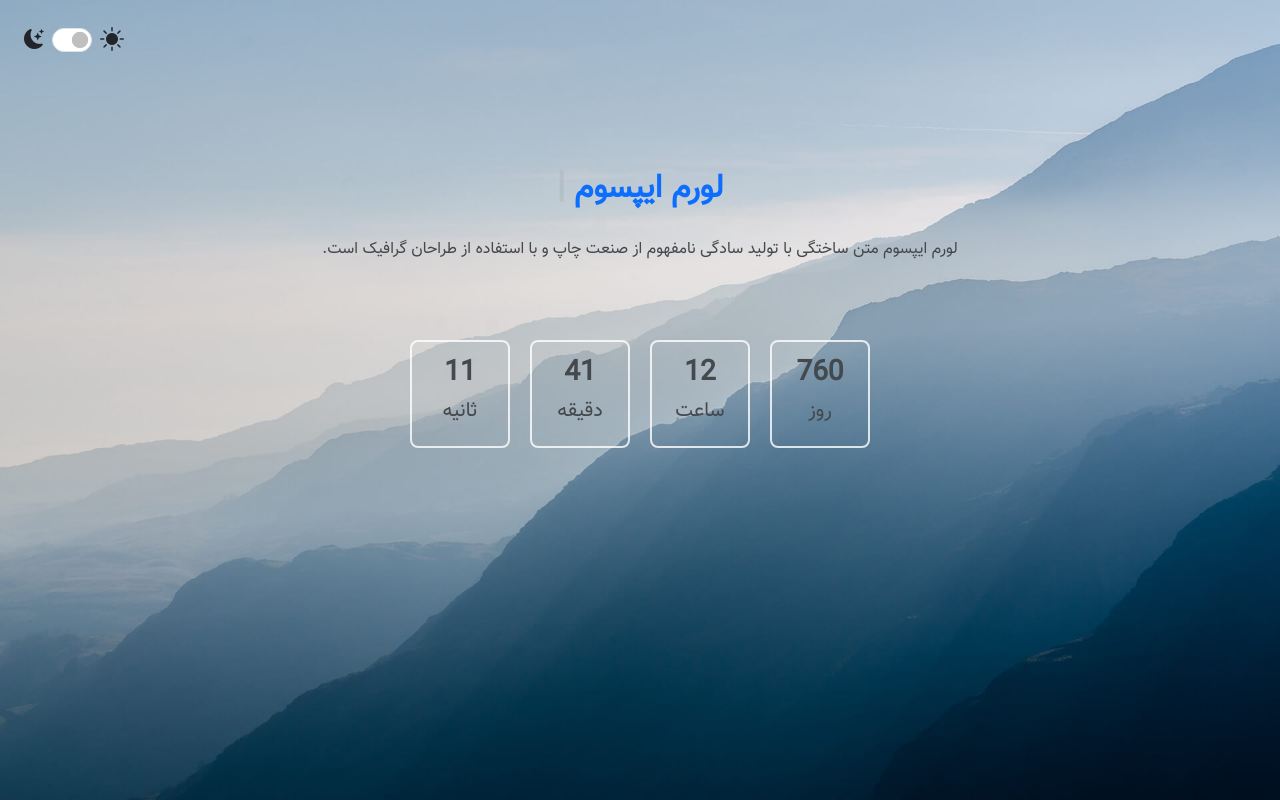
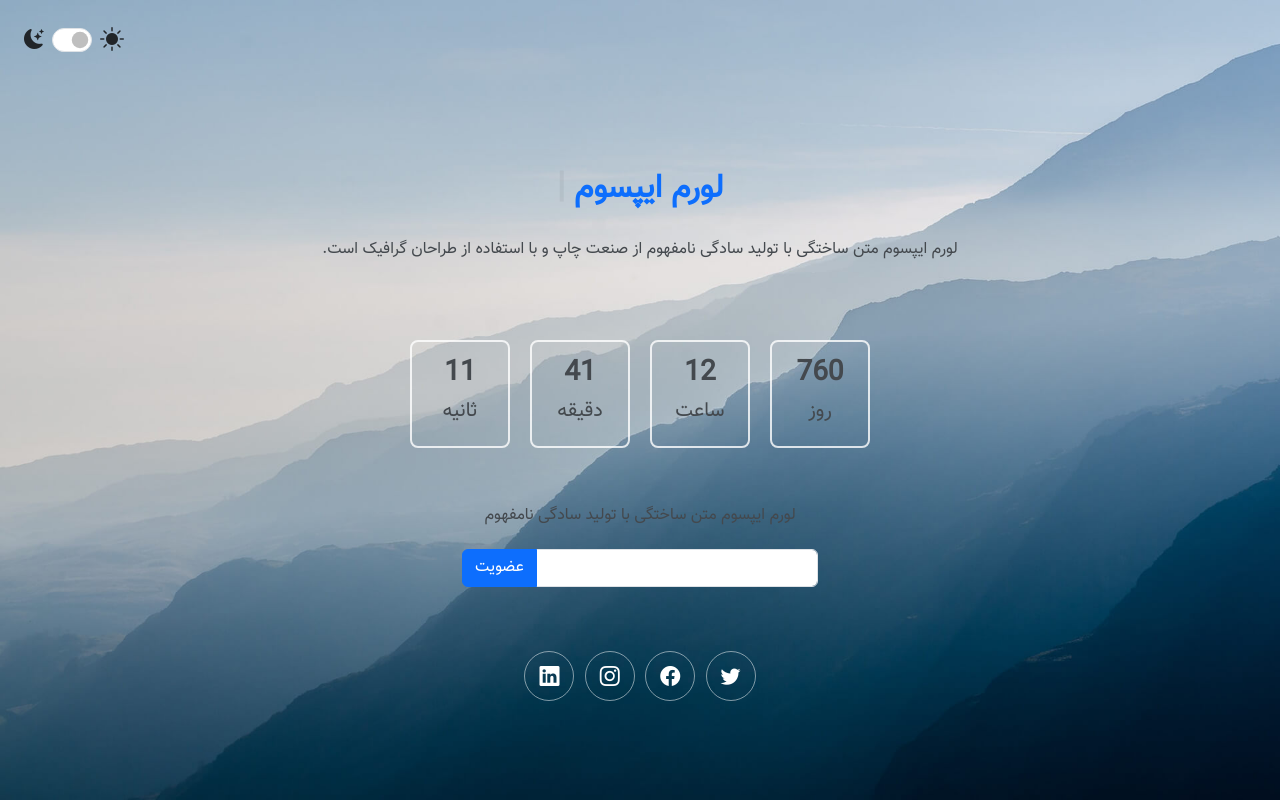
Before and after one commit to hosseinabdollahzadeh/bootstrap5-alpinejs3-project-coming-soon-and-darkmode, a plain HTML site: page index.html in a window 1280 px wide. Drawn offline with nearby package versions, Linux system fonts and the light colour scheme.

Commit message:
Social links

```diff
--- a/css/main.css
+++ b/css/main.css
@@ -54,6 +54,25 @@ body {
 
 }
 
+.header .social-links a {
+    font-size: 20px;
+    color: #fff;
+    margin: 0 3px;
+    border-radius: 50%;
+    display: inline-flex;
+    align-items: center;
+    justify-content: center;
+    width: 50px;
+    height: 50px;
+    border: 1px solid rgba(255, 255, 255, 0.5);
+    transition: all 0.3s;
+}
+
+.header .social-links a:hover {
+    background: #0d6efd;
+    border-color: #0d6efd;
+}
+
 @media (max-width: 575px) {
     .header .countdown div {
         margin: 10px 8px;
--- a/index.html
+++ b/index.html
@@ -46,6 +46,24 @@
             <div>
                 <h3 class="fw-bold" x-text="seconds"></h3>
                 <h5>ثانیه</h5>
+            </div>
+        </div>
+
+        <div class="row justify-content-center text-center">
+            <div class="col-12">
+                <h6 class="mb-4">لورم ایپسوم متن ساختگی با تولید سادگی نامفهوم</h6>
+            </div>
+            <div class="col-12 col-sm-6 col-lg-4">
+                <div class="input-group mb-3">
+                    <input type="text" class="form-control">
+                    <button class="btn btn-primary" type="button">عضویت</button>
+                </div>
+            </div>
+            <div class="col-12 social-links mt-5">
+                <a href="#"><i class="lh-0 bi bi-twitter"></i></a>
+                <a href="#"><i class="lh-0 bi bi-facebook"></i></a>
+                <a href="#"><i class="lh-0 bi bi-instagram"></i></a>
+                <a href="#"><i class="lh-0 bi bi-linkedin"></i></a>
             </div>
         </div>
     </div>
```
